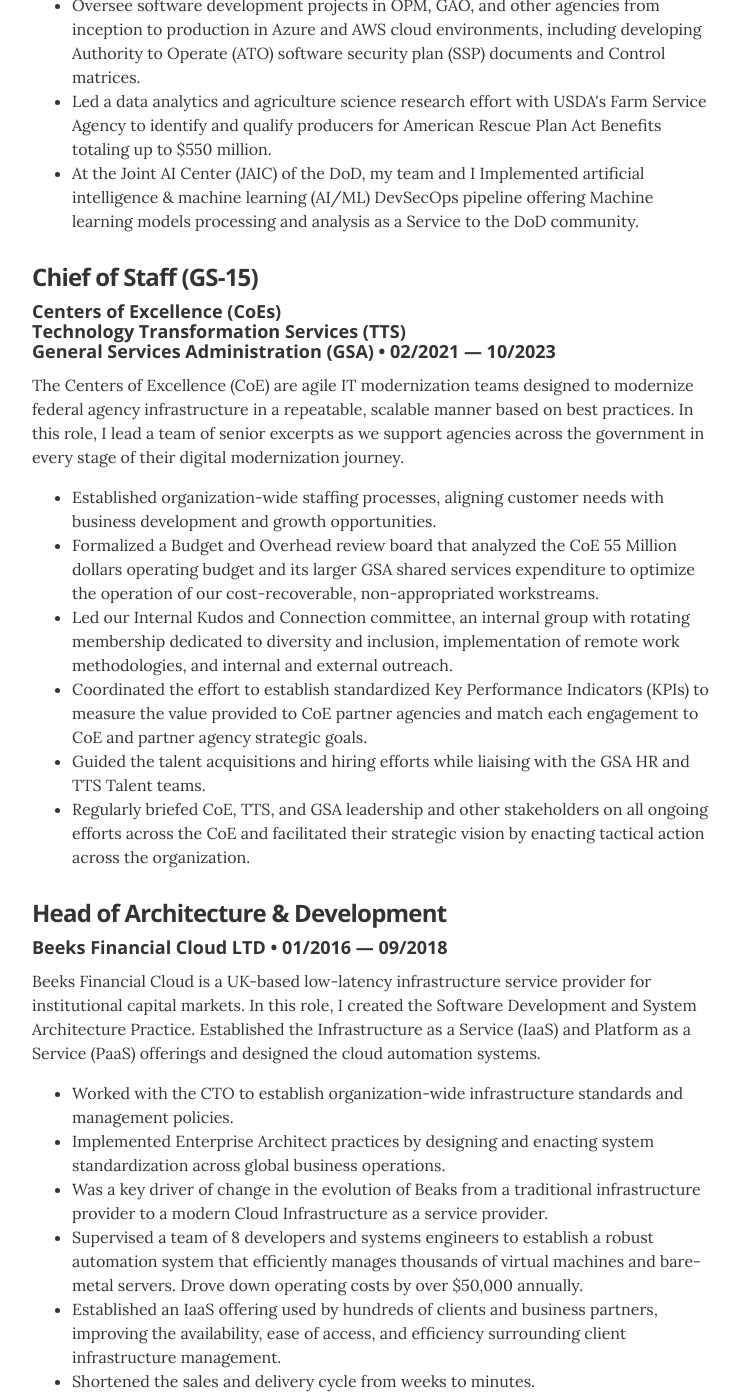
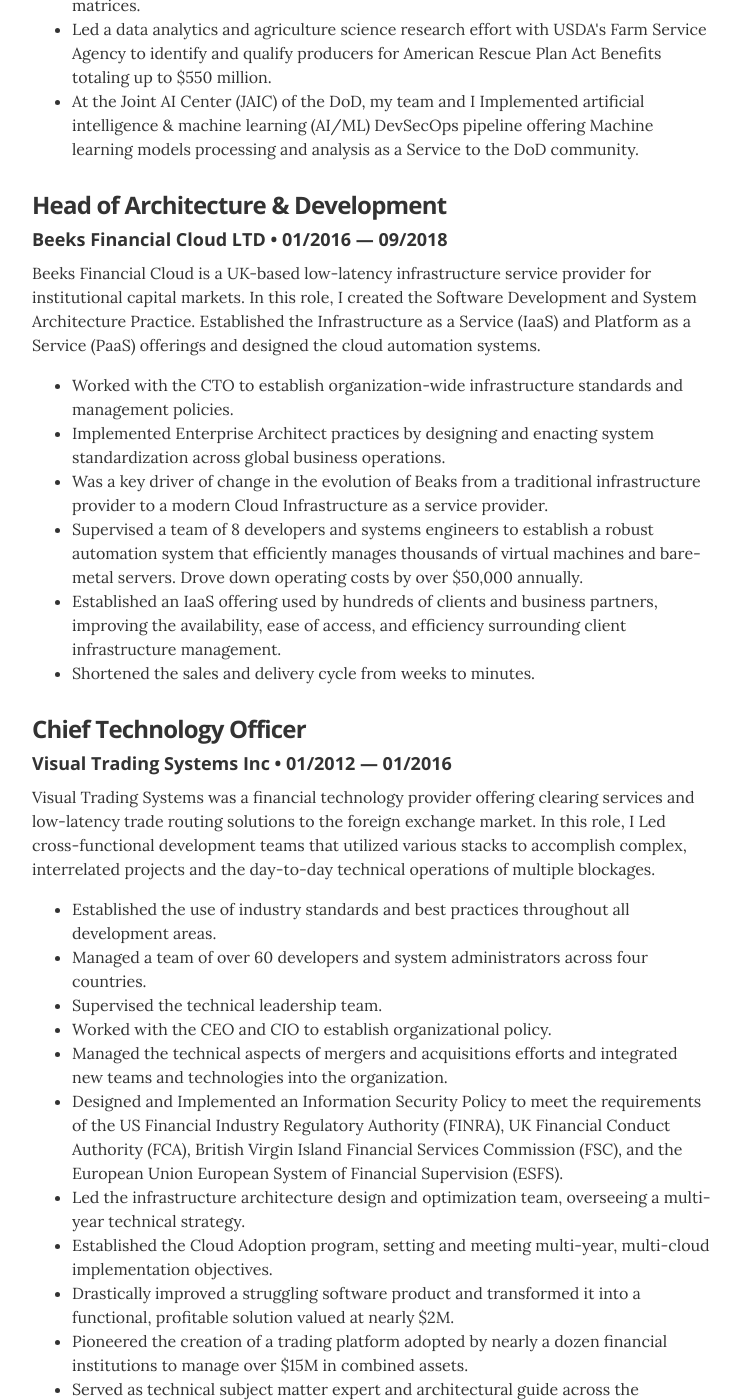
Before and after one commit to inuwashi/inuwashi.github.io, a Jekyll site: the page built from index.html, in a window 1280 px wide and 1400 px high, scrolled down 1503 px. Shown: the whole window, without its empty margins (268-1009 px from the left). Built offline with Jekyll 4.4.1, drawn with Linux system fonts in a browser that asks for light colours; some of the changed lines change nothing that is shown; some of the changed text lies outside the part shown.

Commit message:
clesd up experiance

```diff
--- a/_data/experience.yml
+++ b/_data/experience.yml
@@ -1,11 +1,20 @@
 # Jobs
+
+# CoE Exec
+# - company: Acting Executive Director (GS15)
+#   position: Centers of Excellence (CoE)</br>Technology Transformation Services (TTS)</br>General Services Administration (GSA)
+#   duration: 10/2023 &mdash; Present
+#   summary: The Centers of Excellence (CoE) are agile IT modernization teams designed to modernize federal agency infrastructure in a repeatable, scalable manner based on best practices. In this role, I lead a team of senior excerpts as we support agencies across the government in every stage of their digital modernization journey.
+#   bullets:
+#     - bullet:
+
+
 # Infrastructure Optimization and Cloud Adoption
 - company: Managing Director (GS-15)
   position: Infrastructure Optimization and Cloud Adoption</br>Center of Excellence (CoE)</br>Technology Transformation Services (TTS)</br>General Services Administration (GSA)
   duration: 04/2019 &mdash; 10/2023
   summary: The Centers of Excellence (CoE) are agile IT modernization teams designed to modernize federal agency infrastructure in a repeatable, scalable manner based on best practices. In this role, I lead a team of senior excerpts as we support agencies across the government in every stage of their digital modernization journey.
   bullets:
-    - bullet: Supervise a team of 9 senior leaders, each overseeing their own team of technical experts and two contractor teams of 8 and 16 members, respectively, implementing multiple IT Modernization programs to meet partner agencies' mission objectives.
     - bullet: Supervise a team of 9 senior leaders, each overseeing their own team of technical experts and two contractor teams of 8 and 16 members, respectively, implementing multiple IT Modernization programs to meet partner agencies' mission objectives.
     - bullet: Serve as Contracting Officer Representative (COR) or Technical Advisor for nine acquisition efforts totaling more than $175 Million, including the mainframe currently supporting 7.5 million federal employees.
     - bullet: Led a project to manage a modernizing effort of a 15-year-old system serving more than 2.5M Federal annuitants. Led a coalition of two agencies and contracting teams for the Office of Personnel Management.
@@ -19,17 +28,17 @@
     - bullet: At the Joint AI Center (JAIC) of the DoD, my team and I Implemented artificial intelligence & machine learning (AI/ML) DevSecOps pipeline offering Machine learning models processing and analysis as a Service to the DoD community.
 
 # Chief of Staff
-- company: Chief of Staff (GS-15)
-  position: Centers of Excellence (CoEs)</br>Technology Transformation Services (TTS)</br>General Services Administration (GSA)
-  duration: 02/2021 &mdash; 10/2023
-  summary: The Centers of Excellence (CoE) are agile IT modernization teams designed to modernize federal agency infrastructure in a repeatable, scalable manner based on best practices. In this role, I lead a team of senior excerpts as we support agencies across the government in every stage of their digital modernization journey.
-  bullets:
-    - bullet: Established organization-wide staffing processes, aligning customer needs with business development and growth opportunities.
-    - bullet: Formalized a Budget and Overhead review board that analyzed the CoE 55 Million dollars operating budget and its larger GSA shared services expenditure to optimize the operation of our cost-recoverable, non-appropriated workstreams.
-    - bullet: Led our Internal Kudos and Connection committee, an internal group with rotating membership dedicated to diversity and inclusion, implementation of remote work methodologies, and internal and external outreach.
-    - bullet: Coordinated the effort to establish standardized Key Performance Indicators (KPIs) to measure the value provided to CoE partner agencies and match each engagement to CoE and partner agency strategic goals.
-    - bullet: Guided the talent acquisitions and hiring efforts while liaising with the GSA HR and TTS Talent teams.
-    - bullet: Regularly briefed CoE, TTS, and GSA leadership and other stakeholders on all ongoing efforts across the CoE and facilitated their strategic vision by enacting tactical action across the organization.
+# - company: Chief of Staff (GS-15)
+#   position: Centers of Excellence (CoEs)</br>Technology Transformation Services (TTS)</br>General Services Administration (GSA)
+#   duration: 02/2021 &mdash; 10/2023
+#   summary: The Centers of Excellence (CoE) are agile IT modernization teams designed to modernize federal agency infrastructure in a repeatable, scalable manner based on best practices. In this role, I lead a team of senior excerpts as we support agencies across the government in every stage of their digital modernization journey.
+#   bullets:
+#     - bullet: Established organization-wide staffing processes, aligning customer needs with business development and growth opportunities.
+#     - bullet: Formalized a Budget and Overhead review board that analyzed the CoE 55 Million dollars operating budget and its larger GSA shared services expenditure to optimize the operation of our cost-recoverable, non-appropriated workstreams.
+#     - bullet: Led our Internal Kudos and Connection committee, an internal group with rotating membership dedicated to diversity and inclusion, implementation of remote work methodologies, and internal and external outreach.
+#     - bullet: Coordinated the effort to establish standardized Key Performance Indicators (KPIs) to measure the value provided to CoE partner agencies and match each engagement to CoE and partner agency strategic goals.
+#     - bullet: Guided the talent acquisitions and hiring efforts while liaising with the GSA HR and TTS Talent teams.
+#     - bullet: Regularly briefed CoE, TTS, and GSA leadership and other stakeholders on all ongoing efforts across the CoE and facilitated their strategic vision by enacting tactical action across the organization.
 
 
 # Head of Architecture & Development
```
